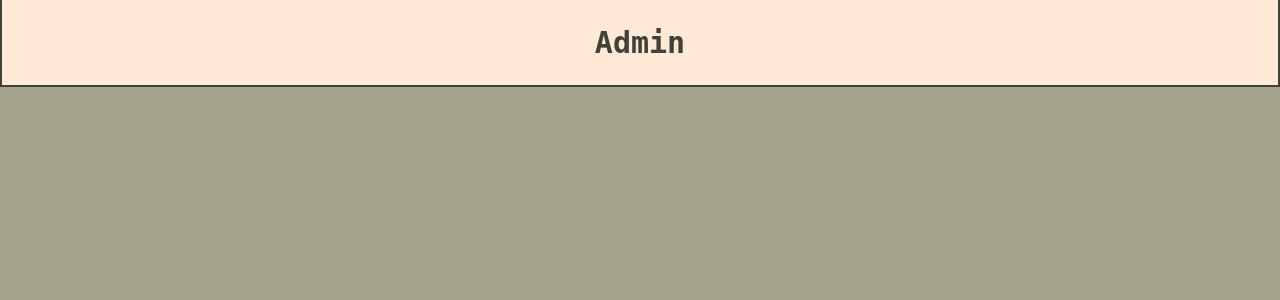
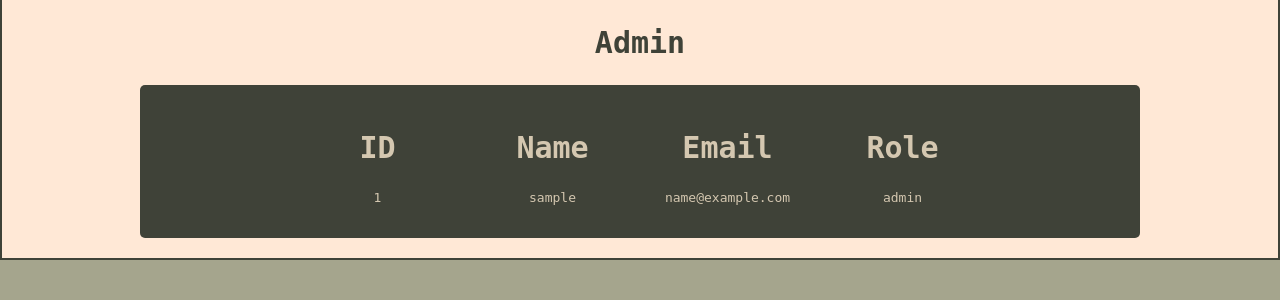
Before and after one commit to SimonHorrocks/Charit.ly, a Flask app: page /admin in a window 1280 px wide. Shown: the part 44-344 px from the top of the page. Run offline with Flask 2, Linux system fonts and the light colour scheme; a user stored in the database is signed in; tables that the repository leaves empty hold one stand-in row (values such as "Sample post").

Commit message:
Added list of all users to admin page. Added appropriate css.

```diff
--- a/admin/views.py
+++ b/admin/views.py
@@ -2,6 +2,8 @@
 import copy
 from flask_login import login_required, current_user
 from flask import Blueprint, render_template, request, flash
+from sqlalchemy import asc
+
 from app import db, requires_roles
 from models import User
 
@@ -14,4 +16,5 @@ admin_blueprint = Blueprint('admin', __name__, template_folder='templates')
 @login_required
 @requires_roles('admin')
 def admin():
-    return render_template('admin.html')
+    users = User.query.order_by(asc('username')).all()
+    return render_template('admin.html', users=users)
--- a/static/main.css
+++ b/static/main.css
@@ -74,7 +74,6 @@ h4{
     border-radius: 5px;
     width: 400px;
 }
-
 input {
     position: static;
     padding: 10px 30px;
@@ -205,6 +204,18 @@ textarea{
     padding: 20px 150px;
 
 }
+/* TODO: make width work better with different sizes */
+#allUsers{
+    width:700px;
+}
+#userColumn {
+    float: left;
+    width: 25%;
+}
+
+#userRow{
+    color: #D4C7B0;
+}
  /* unvisited link */
 a:link {
     color:#3f4238;
@@ -226,6 +237,9 @@ a:hover {
     #navbarMenuHeroA{
     background-color: #D4C7B0;
     padding:10px;
+    }
+    #allUsers{
+        width: 450px;
     }
 
     #navbarMenuHeroA a:not(:nth-child(1), :nth-child(2), :nth-child(3), :nth-child(4), :nth-child(5)){
@@ -257,6 +271,9 @@ a:hover {
     #results{
         padding: 20px;
         width: 350px;
+    }
+    #allUsers{
+        width:450px;
     }
     #navbarMenuHeroA{
     background-color: #D4C7B0;
--- a/templates/admin.html
+++ b/templates/admin.html
@@ -2,6 +2,27 @@
 
 {% block content %}
 
-     <h1 class="title is-2">Admin</h1>
-
+    <h1 class="title is-2">Admin</h1>
+    <div class="box", id="allUsers">
+        {% for user in users %}
+                    <div class="row", id="userRow">
+                        <div class="column", id="userColumn">
+                            <h2>ID</h2>
+                            <p>{{ user.id }}</p>
+                        </div>
+                        <div class="column", id="userColumn">
+                            <h2>Name</h2>
+                            <p>{{ user.username }}</p>
+                        </div>
+                        <div class="column", id="userColumn">
+                            <h2>Email</h2>
+                            <p>{{ user.email }}</p>
+                        </div>
+                        <div class="column", id="userColumn">
+                            <h2>Role</h2>
+                            <p>{{ user.roleID }}</p>
+                        </div>
+                    </div>
+        {% endfor %}
+    </div>
 {% endblock %}
```
